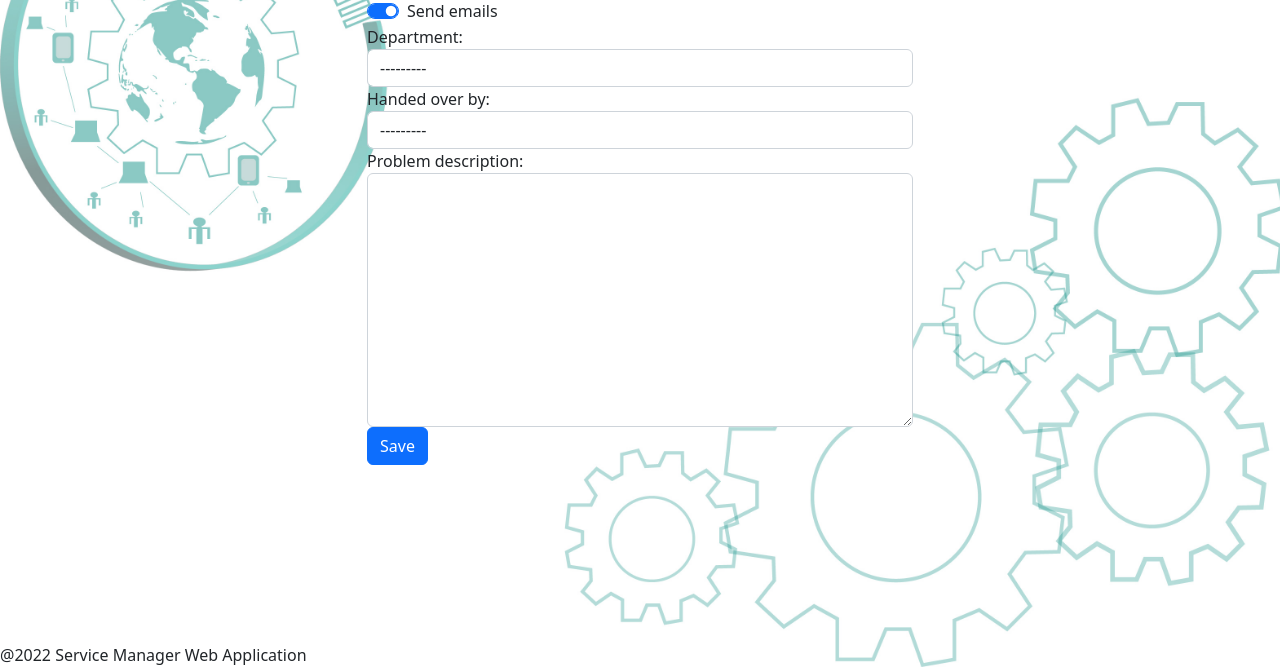
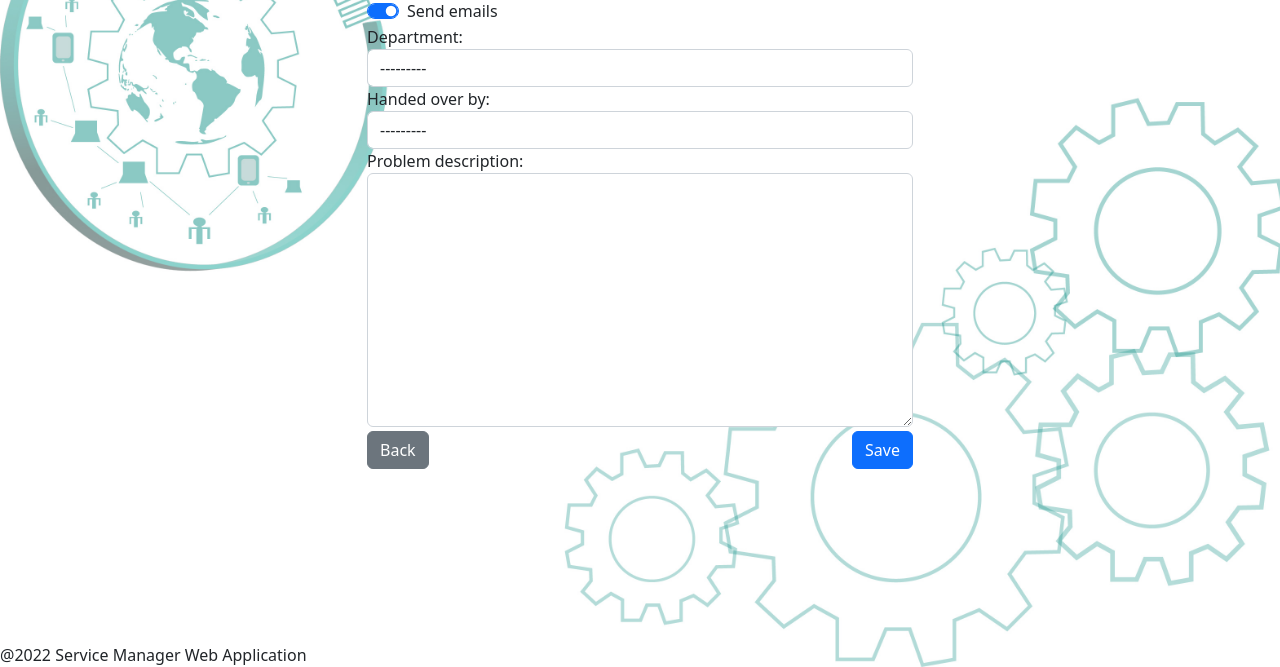
Before and after one commit to svetlinst/Service-manager, a Django app: page /en/service_order/customer/1/asset/1/create/ in a window 1280 px wide. Shown: the part 133-800 px from the top of the page. Run offline with Django 4.2, Linux system fonts and the light colour scheme; a user stored in the database is signed in; tables that the repository leaves empty hold one stand-in row (values such as "Sample post"); parts of the project's set-up code (start-up, migrations or seed data) failed here and were passed over; some libraries are stand-ins or nearby versions.

Commit message:
Add go back button to the create SOH view

```diff
--- a/service_manager/service_manager/main/templates/service_order_header/core/service_order_create.html
+++ b/service_manager/service_manager/main/templates/service_order_header/core/service_order_create.html
@@ -17,7 +17,8 @@
                 {{ form.handed_over_by }}
                 {{ form.problem_description.label_tag }}
                 {{ form.problem_description }}
-                <button type="submit" class="btn btn-primary">Save</button>
+                <a class="btn btn-secondary mt-1 float-start" href="javascript:history.back()">Back</a>
+                <button type="submit" class="btn btn-primary mt-1 float-end">Save</button>
             </form>
         </div>
         <div class="col-lg-3"></div>
```
